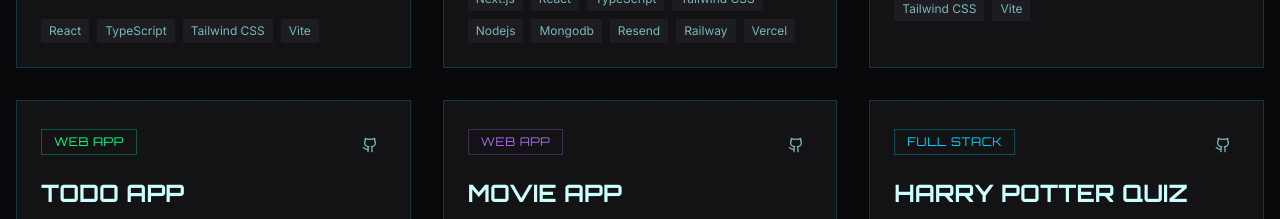
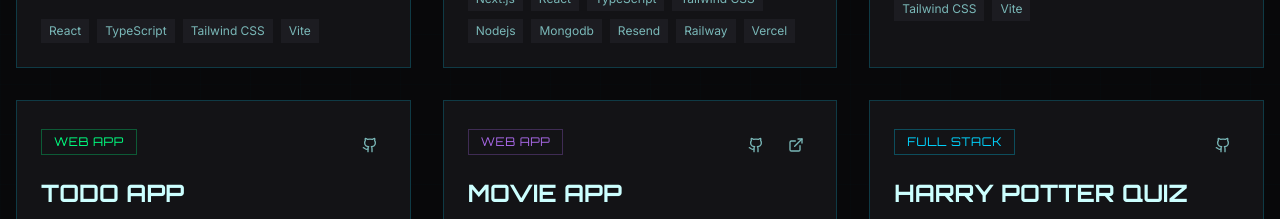
Before and after one commit to Arnold19970330/cyber-style-portfolio, a React (Vite) app: page / in a window 1280 px wide. Shown: the part 2520-2739 px from the top of the page. Built offline with nearby package versions, Linux system fonts and the light colour scheme; no server answers; the HTML template or start-up script is replaced by a standard one.

Commit message:
Update live URL for the movie project in PROJECT_DEFS

```diff
--- a/src/components/Projects.tsx
+++ b/src/components/Projects.tsx
@@ -36,7 +36,7 @@ const PROJECT_DEFS = [
     id: "movie" as const,
     color: "cyber-purple",
     githubUrl: "https://github.com/Arnold19970330/react-movie-app",
-    liveUrl: null,
+    liveUrl: "https://react-movie-app-one-gilt.vercel.app/",
     tech: ["React", "TypeScript", "Tailwind CSS", "Vite"],
   },
   {
```
